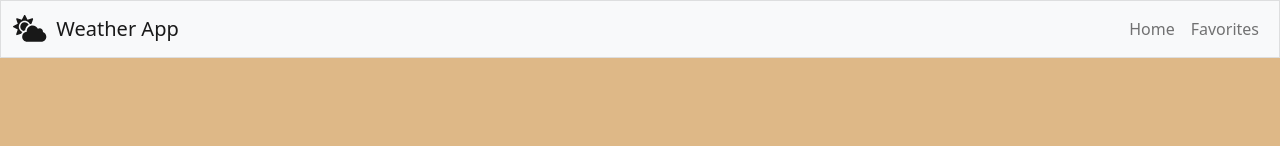
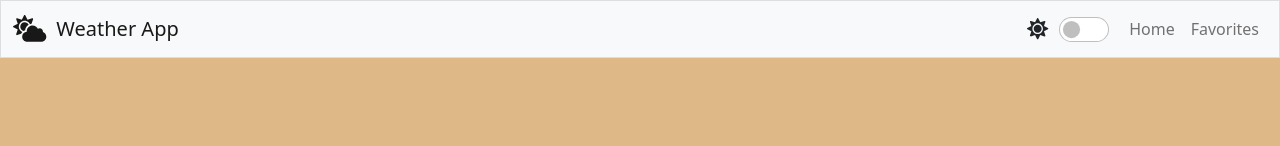
Before and after one commit to elad-hayek/Elad-Hayek-15-11-2021, a React (Create React App) app: page /favorites in a window 1280 px wide. Shown: the top 146 px of the page. Built offline with nearby package versions, Linux system fonts and the light colour scheme.

Commit message:
add theme toggle

```diff
--- a/src/components/NavBar/NavBar.css
+++ b/src/components/NavBar/NavBar.css
@@ -4,3 +4,7 @@
 .navbar{
     border: 0.5px solid rgba(0 0 0 /11%);
 }
+.theme-switch{
+    font-size: 25px;
+    width: 30px;
+}
--- a/src/components/NavBar/NavBar.jsx
+++ b/src/components/NavBar/NavBar.jsx
@@ -1,23 +1,42 @@
-import React from 'react'
-import {Navbar, Container, Nav } from 'react-bootstrap'
+import React, { useRef } from 'react'
+import {Navbar, Container, Nav, Form, Col } from 'react-bootstrap'
 import { Link } from 'react-router-dom'
 import { routes } from '../../constants/navigation'
 import { FontAwesomeIcon } from '@fortawesome/react-fontawesome'
-import {faCloudSun} from '@fortawesome/free-solid-svg-icons'
+import {faCloudSun, faSun, faMoon} from '@fortawesome/free-solid-svg-icons'
 import './NavBar.css'
-import { useSelector } from 'react-redux'
+import { useSelector, useDispatch } from 'react-redux'
+import { changeAppTheme } from '../../actionCreators/appActions'
+import { themes } from '../../constants/general'
 
 
 const NavBar = () =>{
     const theme = useSelector(state=>state.app.theme)
+    const dispatch = useDispatch()
+    const themeSwitchRef = useRef(false)
+
+    const handleThemeSwitch = () =>{
+        if(themeSwitchRef.current.checked)
+            dispatch(changeAppTheme(themes.dark))
+        else
+            dispatch(changeAppTheme(themes.light))
+    }
 
     return(
         <Navbar id="navbar" bg={theme} variant={theme}>
             <Container>
+                <Col>
                 <Navbar.Brand as={Link} to={routes.HOME}>
                     <FontAwesomeIcon icon={faCloudSun} size="lg" style={{marginRight: 10}}/>
                     Weather App
                 </Navbar.Brand>
+                </Col>
+
+                {!themeSwitchRef.current.checked &&
+                <FontAwesomeIcon icon={faSun} size="lg" style={{marginRight: 10}}/>}
+                {themeSwitchRef.current.checked &&
+                <FontAwesomeIcon icon={faMoon} size="lg" style={{marginRight: 10, color: '#fff'}}/>}
+                <Form.Check ref={themeSwitchRef} className="theme-switch" type="switch" onChange={handleThemeSwitch}/>
 
                 <Nav>
                     <Nav.Link as={Link} to={routes.HOME} >Home</Nav.Link>
```
